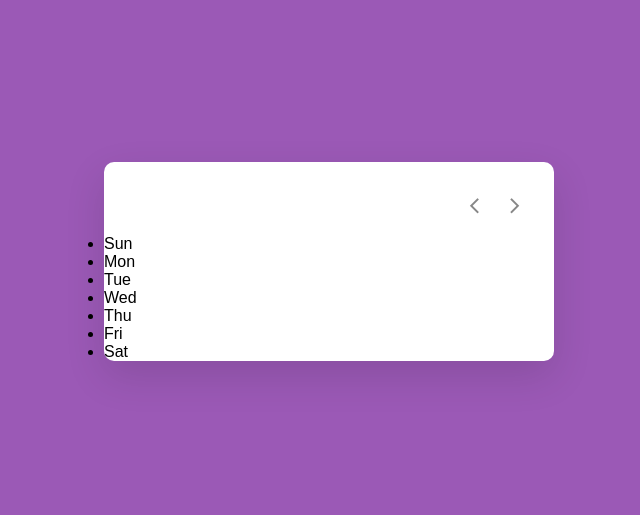
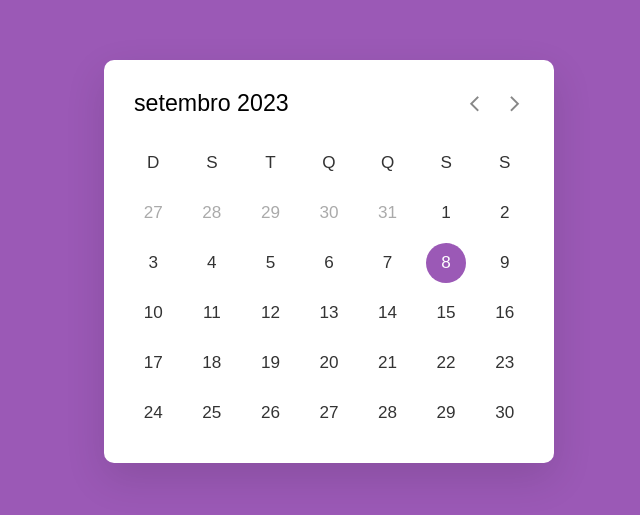
Before and after one commit to Denilsonmart/STUDYING-HTML-CSS-JS, a plain HTML site: page dynamic-calendar/index.html in a window 1280 px wide. Shown: the part 139-654 px from the top of the page, without its empty margins (311-951 px from the left). Drawn offline with nearby package versions, Linux system fonts and the light colour scheme.

Commit message:
Added dynamic-calendar project

```diff
--- a/dynamic-calendar/index.html
+++ b/dynamic-calendar/index.html
@@ -27,16 +27,17 @@
     </header>
     <div class="calendar">
       <ul class="weeks">
-        <li>Sun</li>
-        <li>Mon</li>
-        <li>Tue</li>
-        <li>Wed</li>
-        <li>Thu</li>
-        <li>Fri</li>
-        <li>Sat</li>
+        <li>D</li>
+        <li>S</li>
+        <li>T</li>
+        <li>Q</li>
+        <li>Q</li>
+        <li>S</li>
+        <li>S</li>
       </ul>
       <ul class="days"></ul>
     </div>
   </div>
 </body>
+<script src="script.js"></script>
 </html>
--- /dev/null
+++ b/dynamic-calendar/script.js
@@ -0,0 +1,75 @@
+const daysTag = document.querySelector(".days"),
+  currentDate = document.querySelector(".current-date"),
+  prevNextIcon = document.querySelectorAll(".icons span")
+
+
+//obtendo data, ano e mês atual
+let date = new Date(),
+  currYear = date.getFullYear(),
+  currMonth = date.getMonth();
+
+//armazenando os nomes de todos os meses em um array
+const months = [
+  "Janeiro",
+  "Fevereiro",
+  "Março",
+  "Abril",
+  "Maio",
+  "junho",
+  "Julho",
+  "Agosto",
+  "setembro",
+  "Outubro",
+  "Novembro",
+  "Dezembro",
+]
+
+const renderCalendar = () => {
+  let firstDayofMonth = new Date(currYear, currMonth, 1).getDay(), //obtendo o primeiro dia do mês
+    lastDateofMonth = new Date(currYear, currMonth + 1, 0).getDate(), //Obtendo última data do mês
+    lastDayofMonth = new Date(currYear, currMonth, lastDateofMonth).getDay(), //Obtendo último dia do mês
+    lastDateofLastMonth = new Date(currYear, currMonth, 0).getDate() //obtendo última data do mês anterior
+
+  let liTag = ""
+  for (let i = firstDayofMonth; i > 0; i--) {
+    //criando li dos últimos dias do mês anterior
+    liTag += `<li class="inactive">${lastDateofLastMonth - i + 1}</li>`
+  }
+  for (let i = 1; i <= lastDateofMonth; i++) {
+    //criando li dos dias do mês atual
+    let isToday = //adicionado a classe active para o li do dia, mês e ano atual em que está sendo visto o calendário
+      i === date.getDate() &&
+      currMonth === new Date().getMonth() &&
+      currYear === new Date().getFullYear()
+        ? "active"
+        : ""
+
+    liTag += `<li class="${isToday}">${i}</li>`
+  }
+
+  for (let i = lastDayofMonth; i < 6; i++) {
+    //criando li dos primeiros dias do próximo mês
+    liTag += `<li class="inactive">${i - lastDayofMonth + 1}</li>`
+  }
+
+  currentDate.innerText = `${months[currMonth]} ${currYear}`
+  daysTag.innerHTML = liTag;
+}
+
+renderCalendar();
+
+prevNextIcon.forEach(icon => {//obtendo prev e next icons
+  icon.addEventListener("click", () => {//adicionado o evento de clique para ambos os ícones
+    //se o ícone clicado é o de anterior, então o atual mês será decrementado em 1, senão ele será incrementado em 1
+    currMonth = icon.id === "prev" ? currMonth - 1 : currMonth + 1;
+    if(currMonth < 0 || currMonth > 11){//se o mês atual depois da operação der menor que 0 ou maior que 11
+      //criando uma nova data  com ano e mês atual e passando como valor da variável date
+      date = new Date(currYear, currMonth, new Date().getDate());
+      currYear = date.getFullYear()//atualizando o ano atual com o ano da nova data
+      currMonth = date.getMonth()//atualizando o mês atual com o mês da nova data
+    } else {
+      date = new Date();//passando a data atual como valor da variável date
+    }
+    renderCalendar();//chamando a função renderCalendar
+  });
+});
--- a/dynamic-calendar/style.css
+++ b/dynamic-calendar/style.css
@@ -47,3 +47,77 @@ header .icons span {
 .icons span:last-child {
   margin-right: -10px;
 }
+
+header .icons span:hover {
+  background: #F2F2F2;
+}
+
+header .current-date {
+  font-size: 1.45rem;
+  font-weight: 500;
+}
+
+.calendar {
+  padding: 20px;
+}
+
+.calendar ul {
+  display: flex;
+  flex-wrap: wrap;
+  list-style: none;
+  text-align: center;
+}
+
+.calendar .days {
+  margin-bottom: 20px;
+}
+
+.calendar li {
+  color: #333;
+  width: calc(100%/7);
+  font-size: 1.07rem;
+}
+
+.calendar .weeks li {
+  font-weight: 500;
+  cursor: default;
+}
+
+.calendar .days li{
+  z-index: 1;
+  cursor: pointer;
+  position: relative;
+  margin-top: 30px;
+}
+
+.days li.inactive{
+  color: #aaa;
+}
+
+.days li.active {
+  color: #fff;
+}
+
+.days li::before {
+  position: absolute;
+  content: "";
+  left: 50%;
+  top: 50%;
+  height: 40px;
+  width: 40px;
+  z-index: -1;
+  border-radius: 50%;
+  transform: translate(-50%,-50%);
+}
+
+.days li.active::before {
+  background: #9B59B6;
+}
+
+.days li:not(active):hover::before {
+  background: #F2F2F2;
+}
+
+.days li.select::before {
+  border: 1px solid #9B59B6;
+}
```
